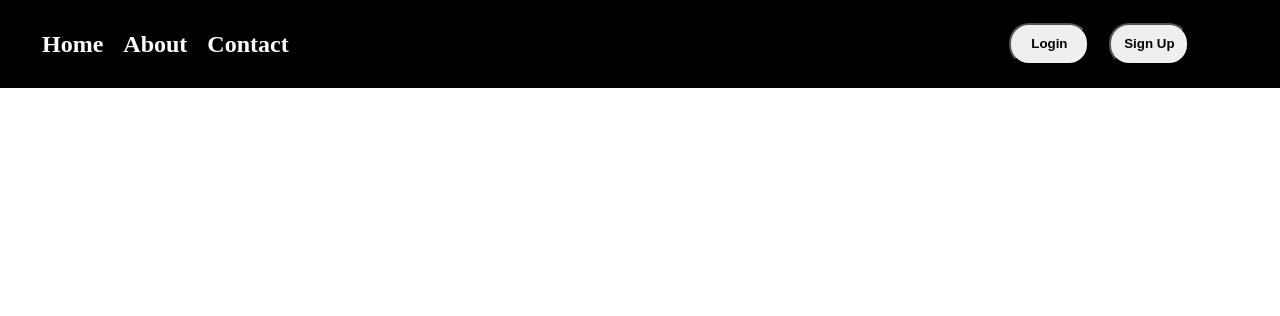
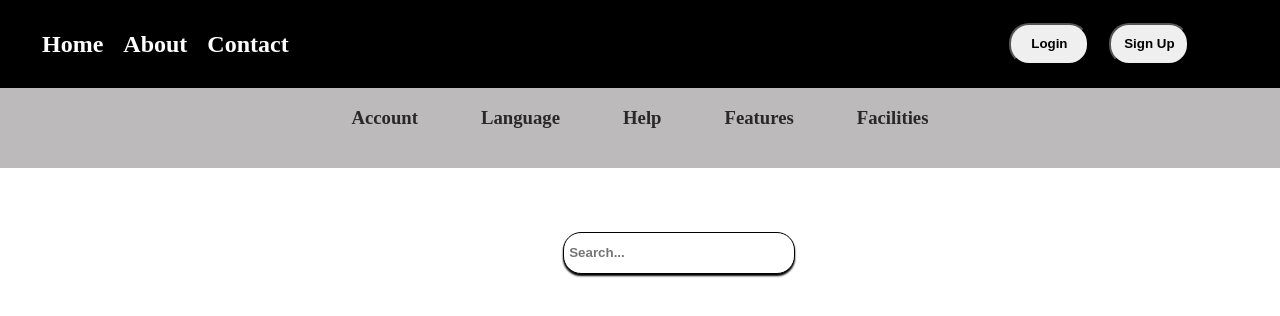
Before and after one commit to kritikawalia10/S47_KritikaWalia_Capstone_Hostify, a React (Vite) app in the folder client/: page /main in a window 1280 px wide. Shown: the top 316 px of the page. Built offline with nearby package versions, Linux system fonts and the light colour scheme.

Commit message:
Created the main page

```diff
--- a/client/src/App.css
+++ b/client/src/App.css
@@ -126,6 +126,24 @@ a{
     font-weight: bold;
     box-shadow: 0px 2px 2px 0px;
     outline: none;
+    background-color: rgb(133, 166, 238);
+}
+.bar{
+    background-color: rgb(188, 186, 186);
+}
+.main input{
+    margin-top: 5%;
+    margin-left: 44%;
+}
+.head{
+    display: flex;
+    flex-direction: row;
+    justify-content: space-around;
+    align-items: left;
+    color: rgb(41, 40, 40);
+    height: 10vh;
+    margin-left: 25%;
+    margin-right: 25%;
 }
 .login input{
     margin: 10px;
--- a/client/src/App.jsx
+++ b/client/src/App.jsx
@@ -7,6 +7,7 @@ import Nav from './components/Nav'
 import Contact from './components/Contact'
 import Login from './components/Login'
 import SignUp from './components/SignUp'
+import MainPage from './components/MainPage'
 function App() {
 
   return (
@@ -18,6 +19,7 @@ function App() {
         <Route path = '/contact' element={<Contact/>}/>
         <Route path = '/login' element={<Login/>}/>
         <Route path = '/signup' element={<SignUp/>}/>
+        <Route path = '/main' element={<MainPage/>}/>
       </Routes>
 
     </>
--- a/client/src/components/Home.jsx
+++ b/client/src/components/Home.jsx
@@ -1,13 +1,14 @@
 import React from 'react'
+import { Link } from 'react-router-dom'
 
 function Home() {
   return (
     <div className='home'>
       <div className="info">
-        <h2>Discover, select and get a temporary housing with</h2>
+        <h2>Discover your perfect stay with</h2>
        <h1>HOSTIFY</h1>
 
-       <button className='btn'>Get Started 👉</button>
+       <Link to='/main'><button className='btn'>Get Started 👉</button></Link>
 
        <p>Hostify is a platform where you can search for a better place to stay when you are away from your homes.
          It provides a user-friendly interface with an easy-to-use search engine. </p>
--- a/client/src/components/Login.jsx
+++ b/client/src/components/Login.jsx
@@ -6,7 +6,7 @@ function Login() {
     <>
     <form>
     <div className='login'>
-        <h2>Login to your account</h2>
+        <h3>Login to your account</h3>
       <div>
       <label htmlFor="name"> Username</label>
       <input type="text" />
--- /dev/null
+++ b/client/src/components/MainPage.jsx
@@ -0,0 +1,25 @@
+import React from 'react'
+
+function MainPage() {
+  return (
+    <>
+    <div className="main">
+        <div className="bar">
+            <div className="head">
+            <h3>Account</h3>
+            <h3>Language</h3>
+            <h3>Help</h3>
+            <h3>Features</h3>
+            <h3>Facilities</h3>
+            </div>
+
+        </div>
+      <input type="text" placeholder='Search...' />
+
+
+    </div>
+    </>
+  )
+}
+
+export default MainPage
--- a/client/src/components/SignUp.jsx
+++ b/client/src/components/SignUp.jsx
@@ -6,7 +6,7 @@ function SignUp() {
     <>
     <form>
     <div className='login'>
-      <h2>Create a new account</h2>
+      <h3>Create a new account</h3>
       <div>
       <label htmlFor="name"> Username</label>
       <input type="text"/>
```
